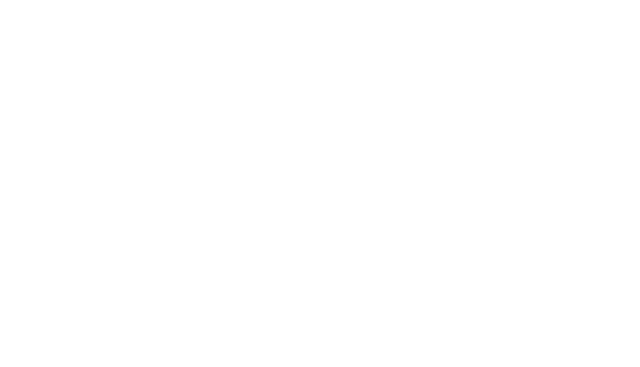
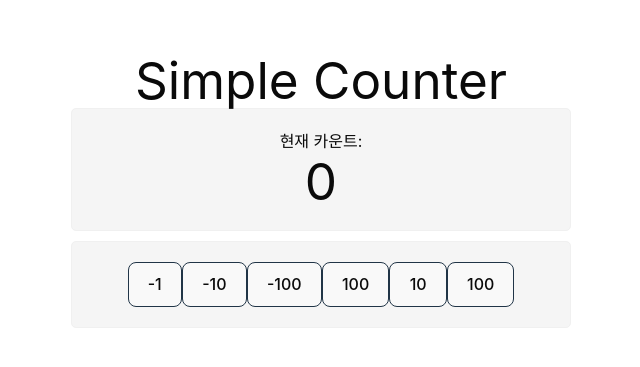
Before and after one commit to ASAC-06-A/FE_TEST, a React (Vite) app: page / in a window 1280 px wide. Shown: the part 205-572 px from the top of the page, without its empty margins (319-959 px from the left). Built offline with nearby package versions, Linux system fonts and the light colour scheme.

Commit message:
feat: counter 앱 생성

```diff
--- a/src/App.css
+++ b/src/App.css
@@ -3,6 +3,21 @@
   margin: 0 auto;
   padding: 2rem;
   text-align: center;
+}
+
+.App {
+  margin: 0 auto;
+  width: 500px;
+}
+
+/* className=App 요소의 <section>태그를 가리키는 CSS 문법.
+ * 이 스타일 규칙은 App 컴포넌트 최상위 태그 바로 아래의 <section>에만 적용됩니다. */
+.App > section {
+  padding: 20px;
+  background-color: rgb(245, 245, 245);
+  border: 1px solid rgb(240, 240, 240);
+  border-radius: 5px;
+  margin-bottom: 10px;
 }
 
 .logo {
@@ -57,7 +72,11 @@
 }
 
 button:hover {
-  background-color: rgb(50, 135, 68);
+  background-color: rgb(50, 90, 135);
   color: white;
   border: none;
 }
+
+body {
+  padding: 20px;
+}
--- a/src/App.jsx
+++ b/src/App.jsx
@@ -1,6 +1,24 @@
 import '@/App.css'
+import { useState } from 'react'
+import Viewer from '@/components/Viewer'
+import Controller from '@/components/Controller'
 
 function App() {
-  return <div className='App'></div>
+  const [count, setCount] = useState(0)
+  const handleSetCount = (value) => {
+    setCount(count + value)
+  }
+
+  return (
+    <div className='App'>
+      <h1>Simple Counter</h1>
+      <section>
+        <Viewer count={count} />
+      </section>
+      <section>
+        <Controller handleSetCount={handleSetCount} />
+      </section>
+    </div>
+  )
 }
 export default App
--- /dev/null
+++ b/src/components/Controller.jsx
@@ -0,0 +1,13 @@
+const Controller = ({ handleSetCount }) => {
+  return (
+    <div>
+      <button onClick={() => handleSetCount(-1)}>-1</button>
+      <button onClick={() => handleSetCount(-10)}>-10</button>
+      <button onClick={() => handleSetCount(-100)}>-100</button>
+      <button onClick={() => handleSetCount(100)}>100</button>
+      <button onClick={() => handleSetCount(10)}>10</button>
+      <button onClick={() => handleSetCount(100)}>100</button>
+    </div>
+  )
+}
+export default Controller
--- /dev/null
+++ b/src/components/Viewer.jsx
@@ -0,0 +1,9 @@
+const Viewer = ({ count }) => {
+  return (
+    <div>
+      <div>현재 카운트: </div>
+      <h1>{count}</h1>
+    </div>
+  )
+}
+export default Viewer
```
